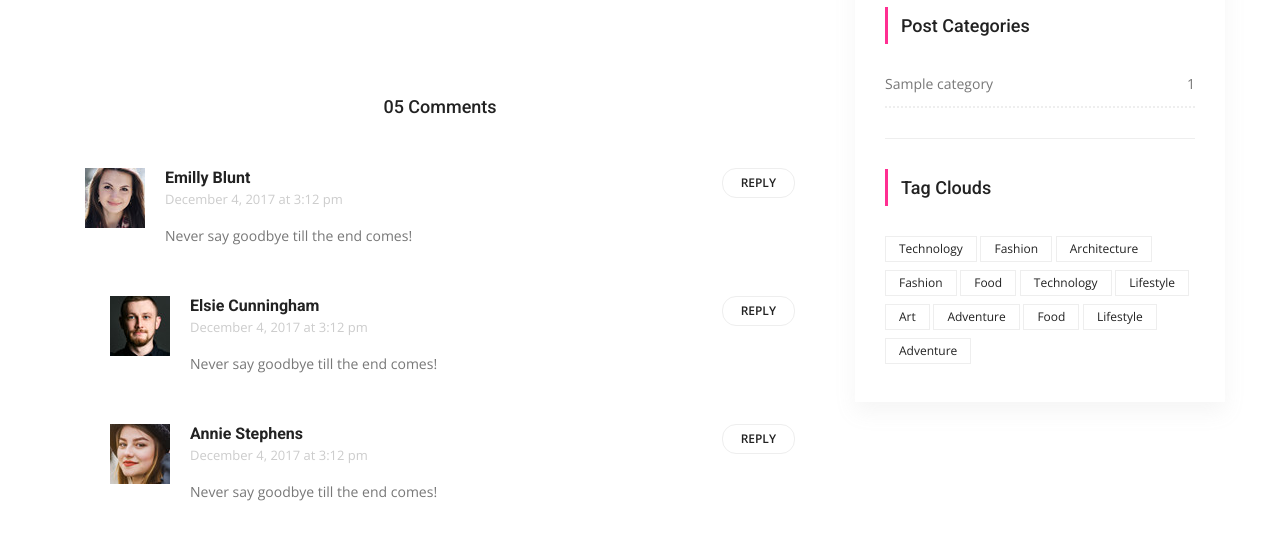
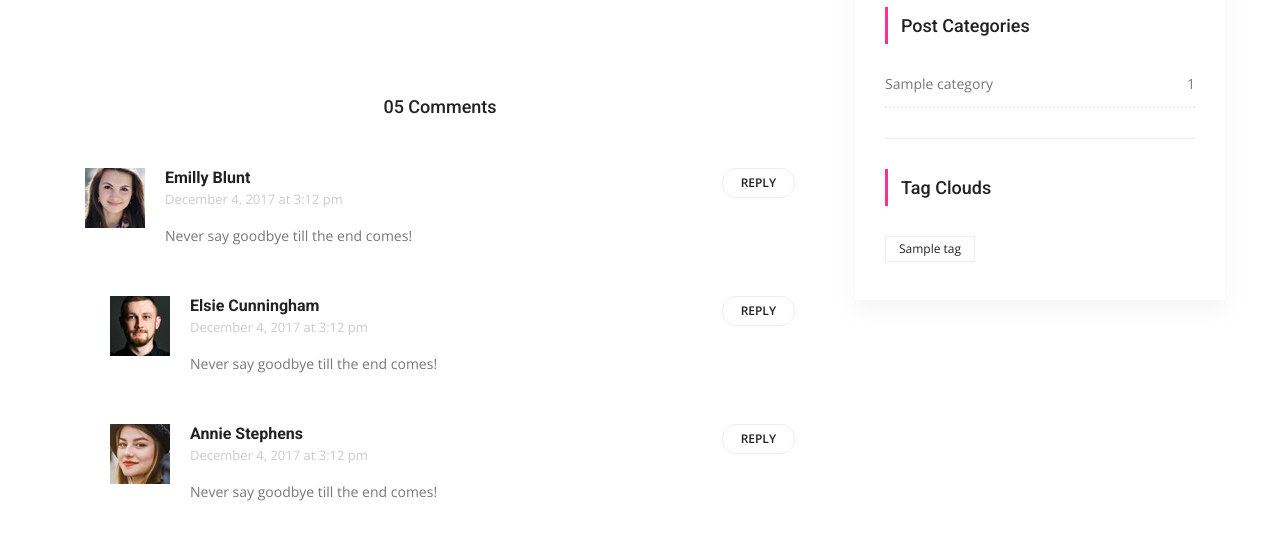
Before and after one commit to ellyjohnmwangi/FantomBlog, a Django app: a page that uses templates/right_side.html in a window 1280 px wide. Shown: the part 1913-2461 px from the top of the page. Run offline with Django 3.2, Linux system fonts and the light colour scheme; tables that the repository leaves empty hold one stand-in row (values such as "Sample post"); grey boxes marked "Sample" are stand-in pictures; some libraries are stand-ins or nearby versions.

Commit message:
tag url and logic implemented to display tag cloud

```diff
--- a/templates/right_side.html
+++ b/templates/right_side.html
@@ -78,18 +78,11 @@
                             <aside class="single-sidebar-widget tag_cloud_widget">
                                 <h4 class="widget_title">Tag Clouds</h4>
                                 <ul class="list">
-                                    <li><a href="#">Technology</a></li>
-                                    <li><a href="#">Fashion</a></li>
-                                    <li><a href="#">Architecture</a></li>
-                                    <li><a href="#">Fashion</a></li>
-                                    <li><a href="#">Food</a></li>
-                                    <li><a href="#">Technology</a></li>
-                                    <li><a href="#">Lifestyle</a></li>
-                                    <li><a href="#">Art</a></li>
-                                    <li><a href="#">Adventure</a></li>
-                                    <li><a href="#">Food</a></li>
-                                    <li><a href="#">Lifestyle</a></li>
-                                    <li><a href="#">Adventure</a></li>
+                                    {% tags as labels %}
+                                    {% for label in labels%}
+                                    <li>
+                                        <a href="{% url 'tag_detail' label.slug %}">{{ label }}</a></li>
+                                    {% endfor %}
                                 </ul>
                             </aside>
                         </div>
```
